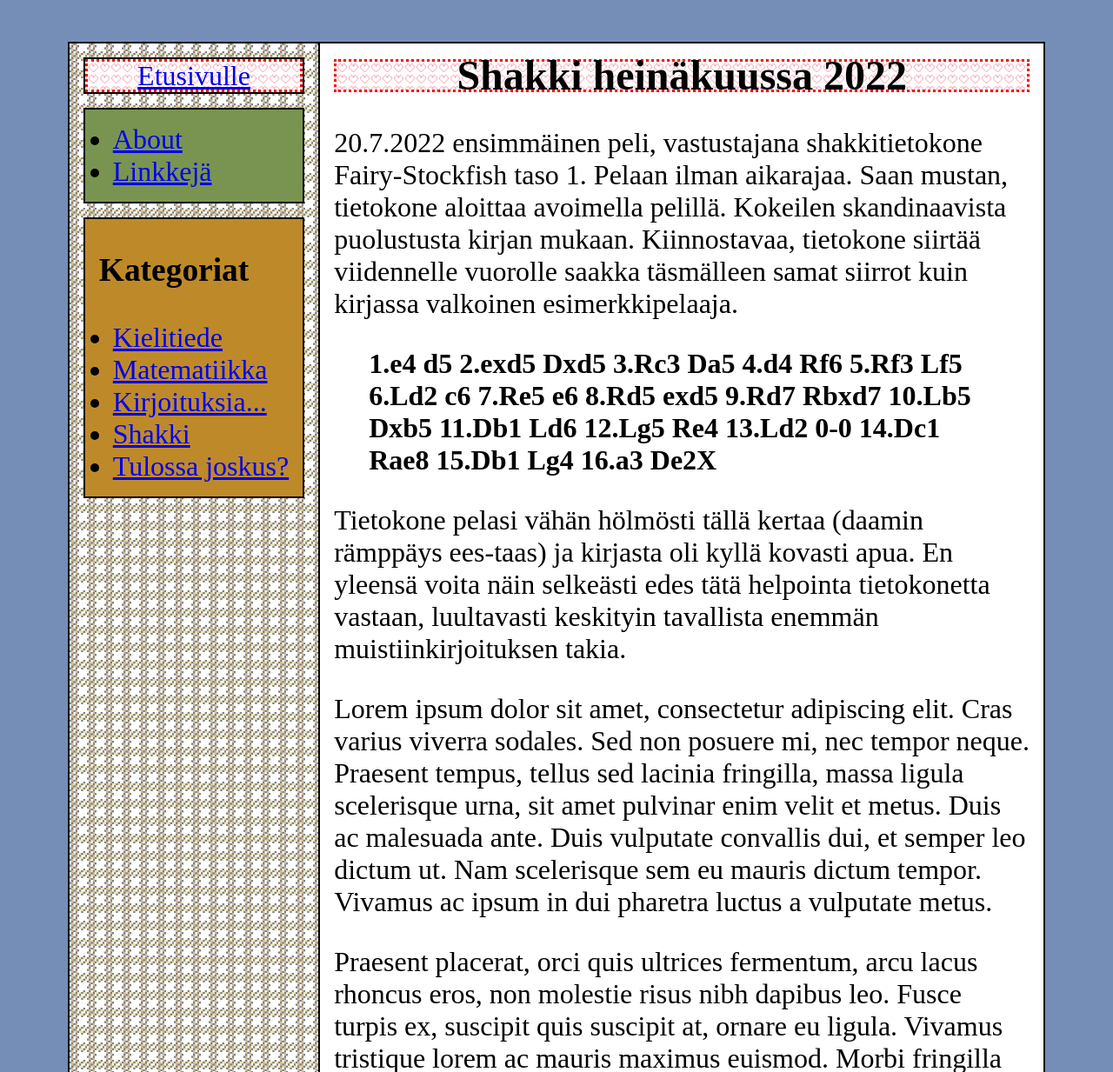
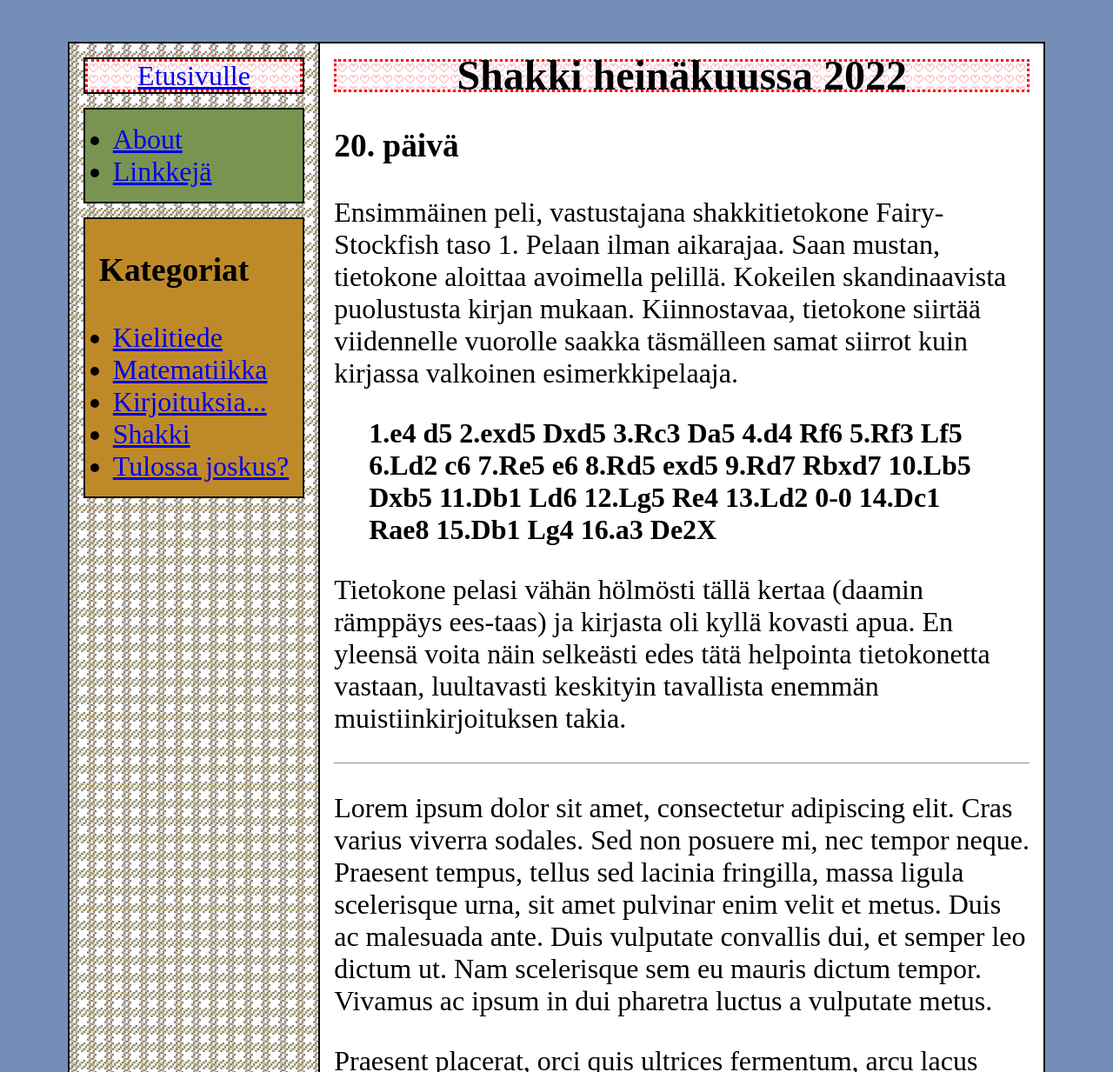
Before and after one commit to sananjalka/sananjalka.github.io, a plain HTML site: page shakki/shakkiblogi/01 heinakuu 2022/index.html in a window 1280 px wide. Shown: the top 1233 px of the page at 87% size. Drawn offline with nearby package versions, Linux system fonts and the light colour scheme; files whose address does not match are found by name.

Commit message:
Update index.html

```diff
--- a/shakki/shakkiblogi/01 heinakuu 2022/index.html
+++ b/shakki/shakkiblogi/01 heinakuu 2022/index.html
@@ -41,8 +41,10 @@
 
 <h1>Shakki heinäkuussa 2022</h1>
 
+<h3>20. päivä</h3>
+
 <p>
-20.7.2022 ensimmäinen peli, vastustajana shakkitietokone Fairy-Stockfish taso 1. Pelaan ilman aikarajaa. Saan mustan, tietokone aloittaa avoimella pelillä. Kokeilen skandinaavista puolustusta kirjan mukaan. Kiinnostavaa, tietokone siirtää viidennelle vuorolle saakka täsmälleen samat siirrot kuin kirjassa valkoinen esimerkkipelaaja.
+Ensimmäinen peli, vastustajana shakkitietokone Fairy-Stockfish taso 1. Pelaan ilman aikarajaa. Saan mustan, tietokone aloittaa avoimella pelillä. Kokeilen skandinaavista puolustusta kirjan mukaan. Kiinnostavaa, tietokone siirtää viidennelle vuorolle saakka täsmälleen samat siirrot kuin kirjassa valkoinen esimerkkipelaaja.
 </p>
 
 <blockquote>
@@ -55,6 +57,7 @@
     Tietokone pelasi vähän hölmösti tällä kertaa (daamin rämppäys ees-taas) ja kirjasta oli kyllä kovasti apua. En yleensä voita näin selkeästi edes tätä helpointa tietokonetta vastaan, luultavasti keskityin tavallista enemmän muistiinkirjoituksen takia.
 </p>
 
+<hr>
 
 
 
```
